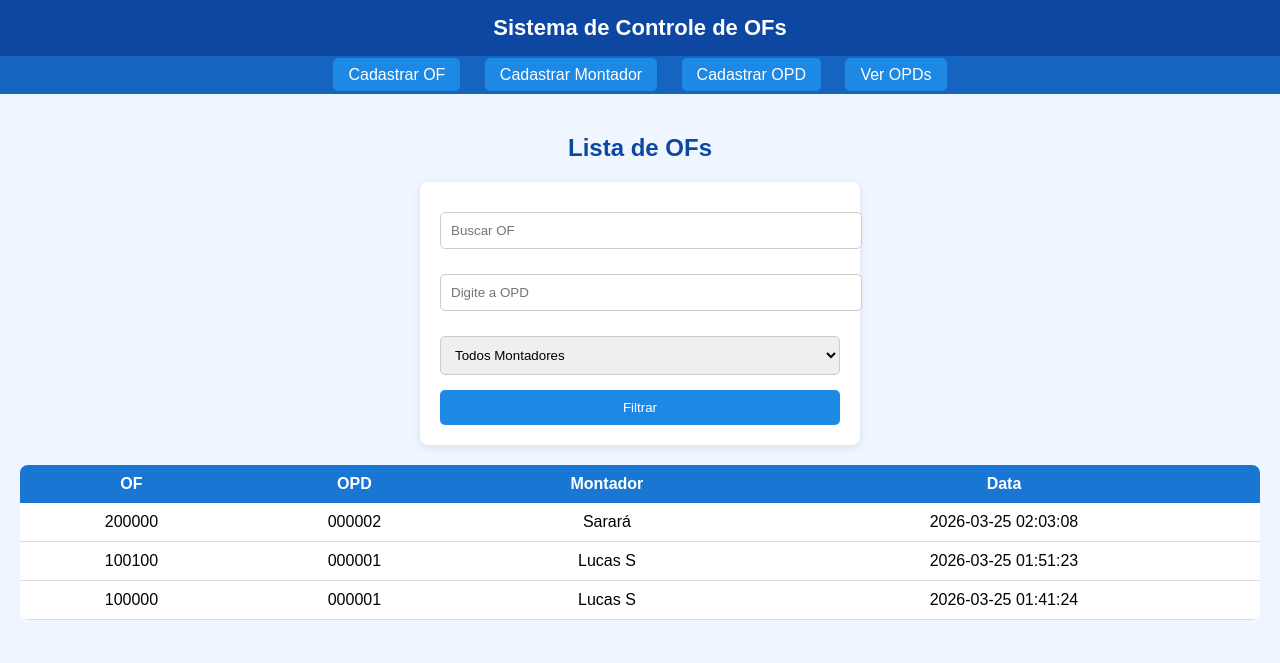
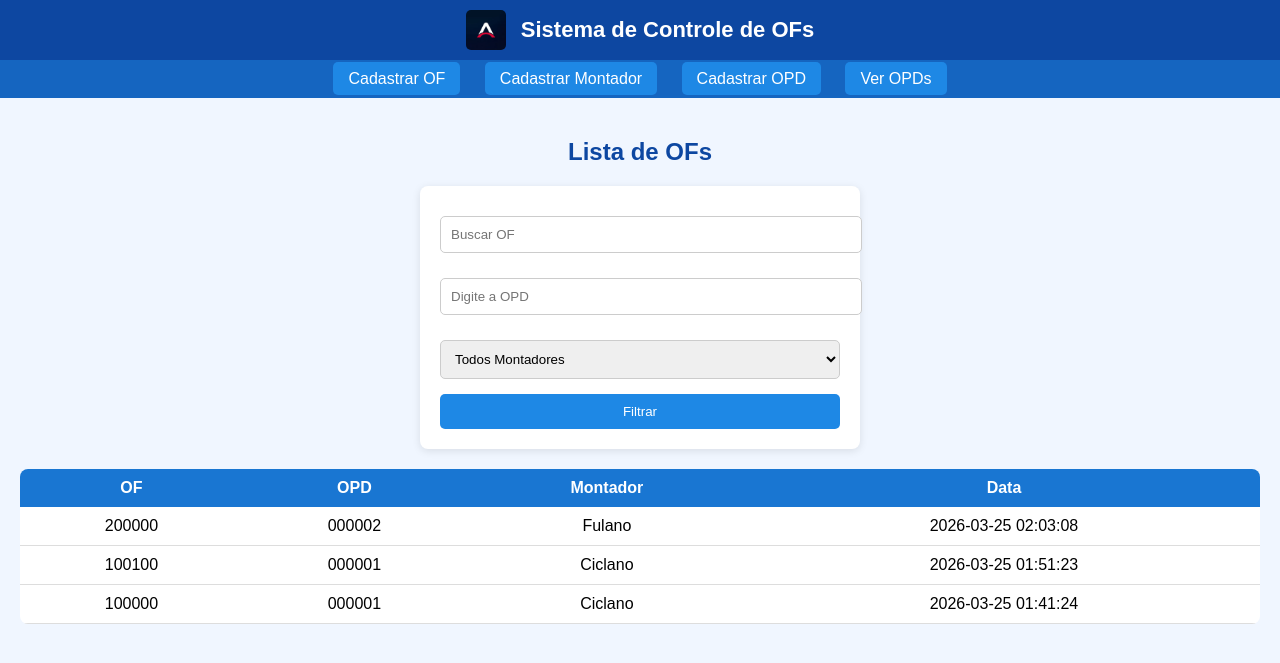
Before and after one commit to LipeJobim/Controle-de-OFs, a PHP site: page / in a window 1280 px wide. Shown: the top 663 px of the page. Run offline with PHP 8.4, Linux system fonts and the light colour scheme; data comes from the database, SQL or seed files in the repository.

Commit message:
centro de distribuição

```diff
--- a/cd.sql
+++ b/cd.sql
@@ -101,8 +101,8 @@ CREATE TABLE `opd` (
 --
 
 INSERT INTO `opd` (`id`, `nome`, `montador_nome`) VALUES
-(1, '000001', 'Lucas S'),
-(2, '000002', 'Sarará');
+(1, '000001', 'Ciclano'),
+(2, '000002', 'Fulano');
 
 --
 -- Índices para tabelas despejadas
--- a/index.php
+++ b/index.php
@@ -5,12 +5,15 @@
 <head>
 <meta charset="UTF-8">
 <title>Centro de Distribuição</title>
-<link rel="stylesheet" href="estilo.css">
+<link rel="stylesheet" href="style.css">
 </head>
 <body>
 
 <div class="header">
-    Sistema de Controle de OFs
+    <div class="header-content">
+        <img src="img/logo.jpg" class="logo-img">
+        <span class="titulo">Sistema de Controle de OFs</span>
+    </div>
 </div>
 
 <div class="menu">
@@ -24,7 +27,7 @@
 
 <h2>Lista de OFs</h2>
 
-<!-- 🔍 FILTRO -->
+
 <form method="GET" style="margin-bottom:20px;">
 
     <input type="text" name="numero_of" placeholder="Buscar OF">
@@ -57,31 +60,31 @@
 
 $where = [];
 
-// 🔍 FILTRO POR OF
+
 if (!empty($_GET['numero_of'])) {
     $numero = $conn->real_escape_string($_GET['numero_of']);
     $where[] = "`of`.numero_of LIKE '%$numero%'";
 }
 
-// 🔍 FILTRO POR OPD (digitado)
+
 if (!empty($_GET['opd_nome'])) {
     $opd_nome = $conn->real_escape_string($_GET['opd_nome']);
     $where[] = "opd.nome LIKE '%$opd_nome%'";
 }
 
-// 🔍 FILTRO POR MONTADOR (via OPD)
+
 if (!empty($_GET['montador_nome'])) {
     $montador = $conn->real_escape_string($_GET['montador_nome']);
     $where[] = "opd.montador_nome = '$montador'";
 }
 
-// MONTA WHERE
+
 $whereSql = "";
 if (!empty($where)) {
     $whereSql = "WHERE " . implode(" AND ", $where);
 }
 
-// QUERY FINAL
+
 $sql = "
 SELECT
     `of`.numero_of,
--- a/opd_detalhe.php
+++ b/opd_detalhe.php
@@ -2,7 +2,7 @@
 
 $id = (int) $_GET['id'];
 
-// Buscar OPD
+
 $opd = $conn->query("SELECT * FROM opd WHERE id = $id")->fetch_assoc();
 ?>
 
--- a/estilo.css
+++ b/style.css
@@ -1,21 +1,39 @@
-/* RESET */
+
 body {
     margin: 0;
     font-family: Arial, sans-serif;
     background-color: #f0f6ff;
 }
 
-/* HEADER */
+
 .header {
     background: #0d47a1;
+    padding: 10px 20px;
+}
+
+
+.header-content {
+    display: flex;
+    align-items: center;
+    justify-content: center;
+    gap: 15px;
+}
+
+
+.logo-img {
+    height: 40px;
+    width: auto;
+    border-radius: 5px;
+}
+
+
+.titulo {
     color: white;
-    padding: 15px;
-    text-align: center;
     font-size: 22px;
     font-weight: bold;
 }
 
-/* MENU */
+
 .menu {
     background: #1565c0;
     padding: 10px;
@@ -36,27 +54,31 @@ body {
     background: #42a5f5;
 }
 
-/* CONTAINER */
+
 .container {
     padding: 20px;
     display: flex;
     flex-direction: column;
-    align-items: center; /* 👈 centraliza tudo */
+    align-items: center;
 }
 
-/* TÍTULOS */
+
 h1, h2 {
     color: #0d47a1;
 }
 
-/* FORMULÁRIOS */
+h2 {
+    text-align: center;
+}
+
+
 form {
     background: white;
     padding: 20px;
     border-radius: 8px;
     max-width: 400px;
-    width: 100%;              /* 👈 IMPORTANTE */
-    margin: 0 auto;           /* 👈 CENTRALIZA */
+    width: 100%;
+    margin: 0 auto;
     box-shadow: 0px 2px 8px rgba(0,0,0,0.1);
 }
 
@@ -69,7 +91,7 @@ input, select {
     border-radius: 5px;
 }
 
-/* BOTÕES */
+
 button {
     background: #1e88e5;
     color: white;
@@ -84,7 +106,6 @@ button:hover {
     background: #1565c0;
 }
 
-/* TABELA */
 table {
     width: 100%;
     border-collapse: collapse;
@@ -109,7 +130,7 @@ tr:hover {
     background-color: #e3f2fd;
 }
 
-/* BOTÃO LINK */
+
 .btn {
     display: inline-block;
     margin-bottom: 15px;
@@ -123,12 +144,10 @@ tr:hover {
 .btn:hover {
     background: #1565c0;
 }
-/* CENTRALIZAR FORM NA TELA */
+
+
 .form-container {
     display: flex;
     justify-content: center;
     margin-top: 40px;
 }
-h2 {
-    text-align: center;
-}
```
Also changed, not shown: img/banner.jpg (added), img/logo.jpg (added).
